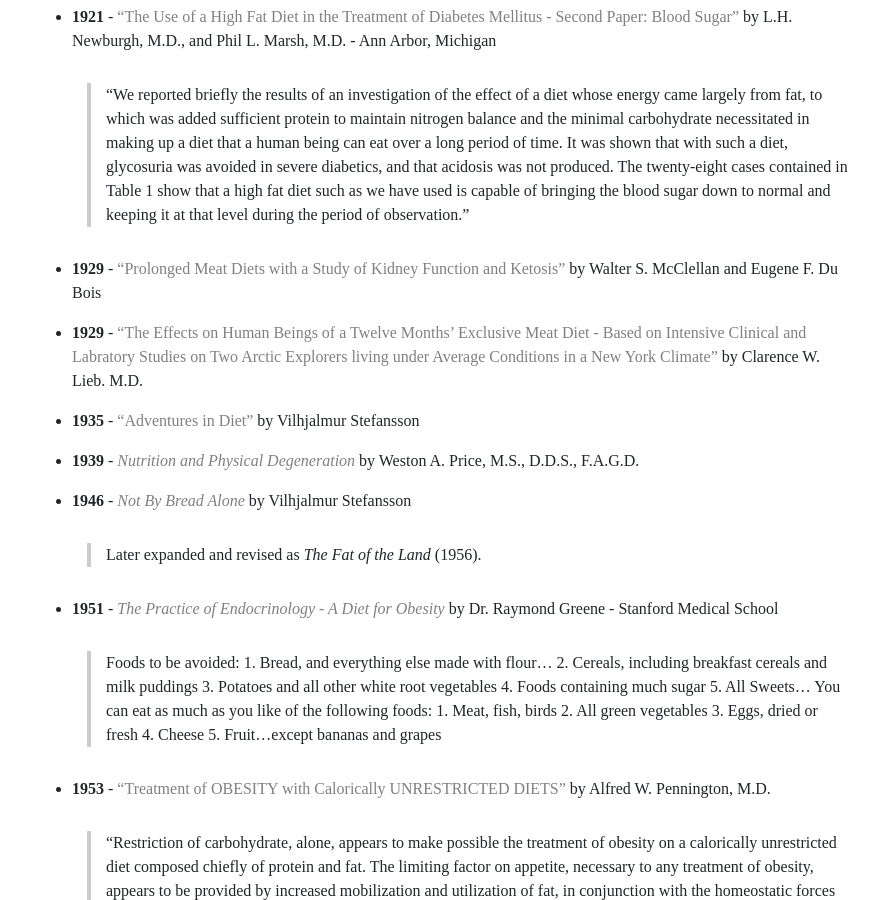
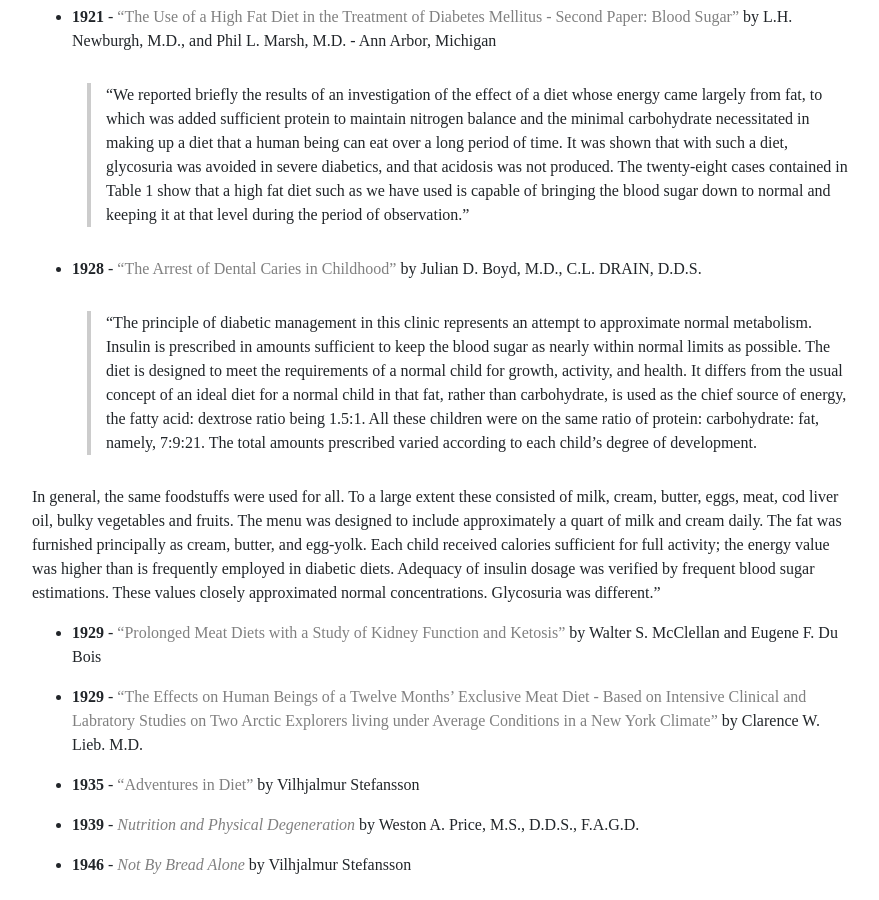
Before and after one commit to bitstein/justmeat.co, a Jekyll site: the page built from wiki/pages/history.md, in a window 1280 px wide and 900 px high, scrolled down 3953 px. Shown: the whole window, without its empty margins (198-1077 px from the left). Built offline with Jekyll 4.4.1, drawn with Linux system fonts in a browser that asks for light colours; nearby versions of some CDN libraries; some web fonts are replaced.

Commit message:
Add Boyd

```diff
--- a/wiki/pages/history.md
+++ b/wiki/pages/history.md
@@ -77,6 +77,12 @@ The carnivore diet draws on the works, ideas, experiences, observations, and stu
 * **1921** - ["The Use of a High Fat Diet in the Treatment of Diabetes Mellitus - Second Paper: Blood Sugar"](/docs/the-use-of-a-high-fat-diet-in-the-treatment-of-diabetes-mellitus-second-paper-blood-sugar-l-h-newburgh.pdf) by L.H. Newburgh, M.D., and Phil L. Marsh, M.D. - Ann Arbor, Michigan
 
     > "We reported briefly the results of an investigation of the effect of a diet whose energy came largely from fat, to which was added sufficient protein to maintain nitrogen balance and the minimal carbohydrate necessitated in making up a diet that a human being can eat over a long period of time. It was shown that with such a diet, glycosuria was avoided in severe diabetics, and that acidosis was not produced. The twenty-eight cases contained in Table 1 show that a high fat diet such as we have used is capable of bringing the blood sugar down to normal and keeping it at that level during the period of observation."
+
+* **1928** - ["The Arrest of Dental Caries in Childhood"](https://www.westonaprice.org/health-topics/dentistry/the-arrest-of-dental-caries-in-childhood/) by Julian D. Boyd, M.D., C.L. DRAIN, D.D.S.
+
+    > "The principle of diabetic management in this clinic represents an attempt to approximate normal metabolism. Insulin is prescribed in amounts sufficient to keep the blood sugar as nearly within normal limits as possible. The diet is designed to meet the requirements of a normal child for growth, activity, and health. It differs from the usual concept of an ideal diet for a normal child in that fat, rather than carbohydrate, is used as the chief source of energy, the fatty acid: dextrose ratio being 1.5:1. All these children were on the same ratio of protein: carbohydrate: fat, namely, 7:9:21. The total amounts prescribed varied according to each child’s degree of development.
+
+In general, the same foodstuffs were used for all. To a large extent these consisted of milk, cream, butter, eggs, meat, cod liver oil, bulky vegetables and fruits. The menu was designed to include approximately a quart of milk and cream daily. The fat was furnished principally as cream, butter, and egg-yolk. Each child received calories sufficient for full activity; the energy value was higher than is frequently employed in diabetic diets. Adequacy of insulin dosage was verified by frequent blood sugar estimations. These values closely approximated normal concentrations. Glycosuria was different."
 
 * **1929** - [“Prolonged Meat Diets with a Study of Kidney Function and Ketosis”](/docs/prolonged-meat-diets-walter-s-mclellan-eugen-f-du-bois.pdf) by Walter S. McClellan and Eugene F. Du Bois
 
```
